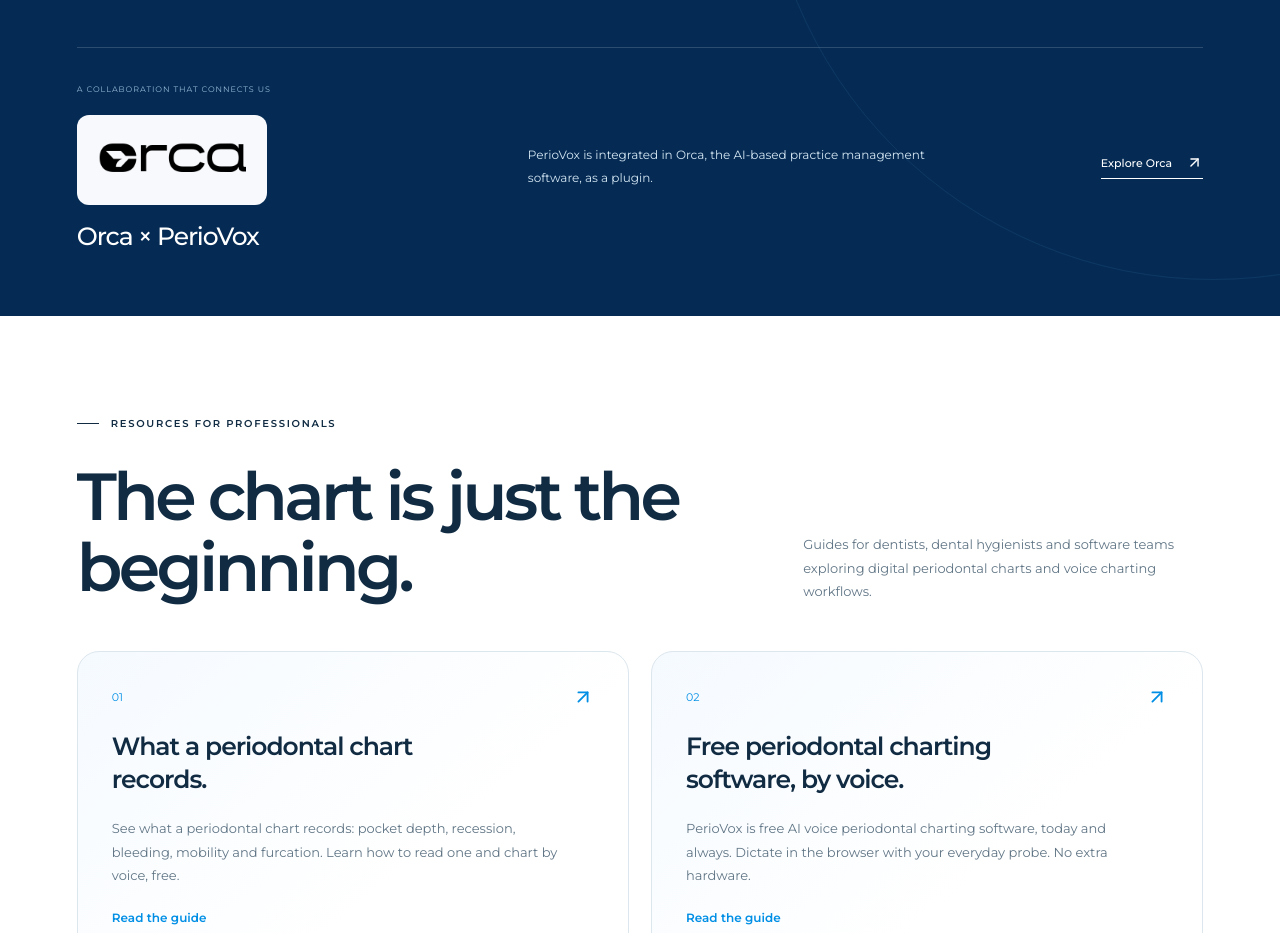
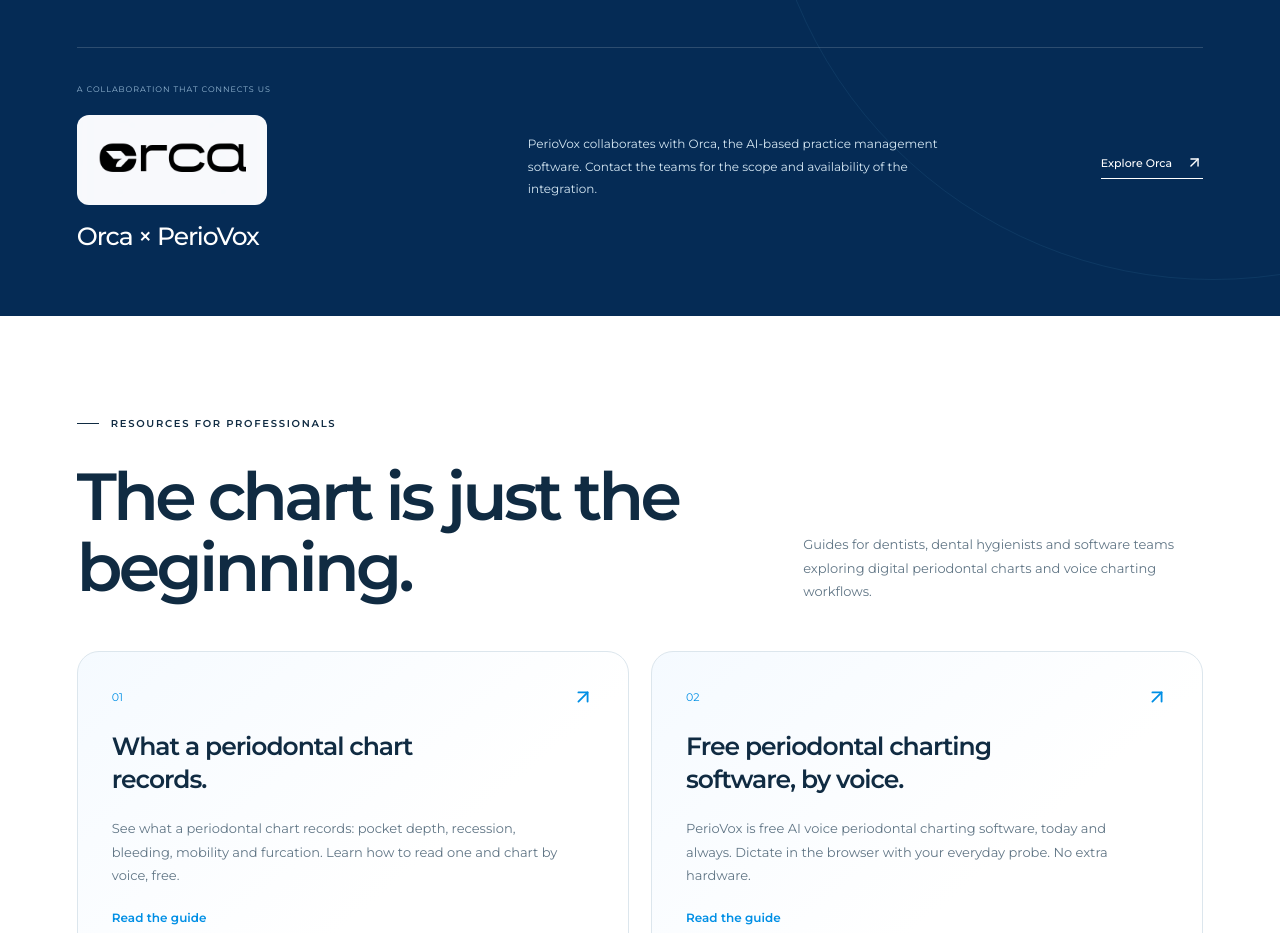
Before and after one commit to vicentefp-ops/PerioVox-Web-New, a React (Vite) app: page / in a window 1280 px wide. Shown: the part 10040-10973 px from the top of the page. Built offline with nearby package versions, Linux system fonts and the light colour scheme.

Commit message:
Qualify Orca availability without asserting an unverified release

```diff
--- a/src/translations.ts
+++ b/src/translations.ts
@@ -27,7 +27,7 @@ export const copy = {
   exportLabel:'AUDITORÍA E INVESTIGACIÓN',exportTitle:['Tus datos pueden','llegar más lejos.'],exportText:'Exporta tus periodontogramas en formato CSV para revisar casos, realizar auditorías y trabajar en proyectos de investigación.',exportNote:'Registros estructurados. Datos que puedes llevarte.',
   patientLabel:'EXPLICAR TAMBIÉN ES CUIDAR',patientTitle:['Del registro','a la conversación.'],patientText:'Los datos de la exploración, delante de los dos. Una referencia visual para explicar, preguntar y resolver dudas.',patientLink:'Descubre los informes para pacientes',
   emsLabel:'UNA CONFIANZA QUE NOS IMPULSA',emsTitle:'EMS ha confiado en PerioVox.',emsText:'PerioVox incorpora opciones de trabajo basadas en el protocolo Guided Biofilm Therapy de EMS. Una conexión entre registro periodontal y cuidado preventivo.',markets:'Protocolo GBT de EMS, disponible en determinados mercados.',gbtLink:'Conoce Guided Biofilm Therapy',
-  integrationLabel:'PARA EMPRESAS DE SOFTWARE DENTAL',integrationTitle:['Tu software.','Nuestra voz.'],integrationText:'PerioVox está preparado para integrarse con otros programas de gestión clínica. Incorpora el registro periodontal por voz como plugin y llévalo al entorno que tus usuarios ya conocen.',integrationCta:'Hablemos de integración',orcaLabel:'UNA COLABORACIÓN QUE NOS CONECTA',orcaTitle:'Orca × PerioVox',orca:'PerioVox está integrado en Orca, el software de gestión clínica basado en inteligencia artificial, como plugin.',orcaLink:'Conoce Orca',
+  integrationLabel:'PARA EMPRESAS DE SOFTWARE DENTAL',integrationTitle:['Tu software.','Nuestra voz.'],integrationText:'PerioVox está preparado para integrarse con otros programas de gestión clínica. Incorpora el registro periodontal por voz como plugin y llévalo al entorno que tus usuarios ya conocen.',integrationCta:'Hablemos de integración',orcaLabel:'UNA COLABORACIÓN QUE NOS CONECTA',orcaTitle:'Orca × PerioVox',orca:'PerioVox colabora con Orca, el software de gestión clínica basado en inteligencia artificial. Consulta con los equipos el alcance y la disponibilidad de la integración.',orcaLink:'Conoce Orca',
   faqLabel:'RESPUESTAS CLARAS',faqTitle:'Antes de empezar.',faq:[
    ['¿Qué es PerioVox?','PerioVox es una plataforma de registro periodontal por voz con inteligencia artificial para profesionales dentales. Convierte las medidas dictadas durante la exploración en un periodontograma digital estructurado.'],
    ['¿Es gratis? ¿Y lo seguirá siendo?','Sí. PerioVox es gratuito y seguirá siéndolo. Puedes crear tu cuenta y usar la plataforma sin comprar hardware adicional.'],
@@ -38,7 +38,7 @@ export const copy = {
    ['¿En qué idiomas puedo utilizarlo?','El dictado por voz entiende 97 idiomas. La interfaz de la aplicación está disponible en español, inglés y francés. La web está disponible en español e inglés.'],
    ['¿Puedo comparar visitas y generar informes?','Sí. PerioVox permite comparar periodontogramas de distintas visitas, revisar cambios, trabajar con los diagramas Lang e IDRA, generar informes para pacientes con acceso por QR y exportar registros en CSV.'],
    ['¿Dónde está disponible el protocolo GBT de EMS?','Las opciones basadas en el protocolo Guided Biofilm Therapy de EMS están disponibles en determinados mercados. La disponibilidad depende del país. El profesional decide y valida el protocolo adecuado para cada caso.'],
-   ['¿Puede incorporarse a un software de gestión de clínicas?','Sí. PerioVox está integrado en Orca como plugin. Esta web no anuncia una API pública de autoservicio. Escríbenos a info@periovox.ai para hablar de otra integración.']
+   ['¿Puede incorporarse a un software de gestión de clínicas?','PerioVox colabora con Orca para integrar el registro periodontal por voz. Consulta con los equipos el alcance y la disponibilidad. Esta web no anuncia una API pública de autoservicio. Escríbenos a info@periovox.ai para hablar de otra integración.']
   ],
   finalLabel:'LA PRÓXIMA EXPLORACIÓN PUEDE SER DIFERENTE',finalTitle:['Tu sonda ya está lista.','Tu voz también.'],finalText:'El registro periodontal por voz, al alcance de todos.',
   contact:'Hablemos',contactText:'¿Una duda, una idea o una propuesta? Estamos aquí.',whatsapp:'Contactar por WhatsApp',footerLine:'Diseñado por dentistas. Para profesionales de todo el mundo.',
@@ -69,7 +69,7 @@ export const copy = {
   exportLabel:'AUDITS & RESEARCH',exportTitle:['Your data can','go further.'],exportText:'Export periodontal charts as CSV to review cases, conduct audits and work on research projects.',exportNote:'Structured records. Data you can take with you.',
   patientLabel:'EXPLAINING IS PART OF CARING',patientTitle:['From the chart','to the conversation.'],patientText:'The findings, in front of you both. A visual reference to explain, ask questions and talk things through.',patientLink:'Explore patient reports',
   emsLabel:'TRUST THAT MOVES US FORWARD',emsTitle:'EMS has placed its trust in PerioVox.',emsText:'PerioVox includes workflow options based on the EMS Guided Biofilm Therapy protocol. Connecting periodontal records with preventive care.',markets:'EMS GBT protocol, available in selected markets.',gbtLink:'Explore Guided Biofilm Therapy',
-  integrationLabel:'FOR DENTAL SOFTWARE COMPANIES',integrationTitle:['Your software.','Our voice.'],integrationText:'PerioVox is ready to integrate with other practice management software. Add voice periodontal charting as a plugin and bring it into the environment your users already know.',integrationCta:'Let’s talk integration',orcaLabel:'A COLLABORATION THAT CONNECTS US',orcaTitle:'Orca × PerioVox',orca:'PerioVox is integrated in Orca, the AI-based practice management software, as a plugin.',orcaLink:'Explore Orca',
+  integrationLabel:'FOR DENTAL SOFTWARE COMPANIES',integrationTitle:['Your software.','Our voice.'],integrationText:'PerioVox is ready to integrate with other practice management software. Add voice periodontal charting as a plugin and bring it into the environment your users already know.',integrationCta:'Let’s talk integration',orcaLabel:'A COLLABORATION THAT CONNECTS US',orcaTitle:'Orca × PerioVox',orca:'PerioVox collaborates with Orca, the AI-based practice management software. Contact the teams for the scope and availability of the integration.',orcaLink:'Explore Orca',
   faqLabel:'CLEAR ANSWERS',faqTitle:'Before you begin.',faq:[
    ['What is PerioVox?','PerioVox is an AI voice periodontal charting platform for dental professionals. It turns measurements dictated during the exam into a structured digital periodontal chart.'],
    ['Is it free? Will it stay free?','Yes. PerioVox is free and always will be. Create your account and use the platform without buying additional hardware.'],
@@ -80,7 +80,7 @@ export const copy = {
    ['Which languages does PerioVox support?','Voice dictation understands 97 languages. The app interface is available in Spanish, English and French. The website is available in Spanish and English.'],
    ['Can I compare visits and generate reports?','Yes. Compare periodontal charts across visits, review changes, work with Lang and IDRA diagrams, generate patient reports with QR access and export records as CSV.'],
    ['Where is the EMS GBT protocol available?','Workflow options based on the EMS Guided Biofilm Therapy protocol are available in selected markets. Availability depends on the country. The clinician chooses and validates the appropriate protocol for each case.'],
-   ['Can it be included in dental practice software?','Yes. PerioVox is integrated in Orca as a plugin. This website does not advertise a public self-serve API. Contact info@periovox.ai to discuss another integration.']
+   ['Can it be included in dental practice software?','PerioVox collaborates with Orca on voice periodontal charting integration. Contact the teams for its scope and availability. This website does not advertise a public self-serve API. Contact info@periovox.ai to discuss another integration.']
   ],
   finalLabel:'YOUR NEXT EXAM CAN FEEL DIFFERENT',finalTitle:['Your probe is ready.','So is your voice.'],finalText:'Voice periodontal charting, within everyone’s reach.',
   contact:'Let’s talk',contactText:'A question, an idea or a proposal? We’re here.',whatsapp:'Contact us on WhatsApp',footerLine:'Designed by dentists. For dental professionals everywhere.',terms:'Terms of use',privacy:'Privacy',cookies:'Cookie policy',cookieSettings:'Cookie settings',disclaimer:'PerioVox is an informational support tool for professionals. It does not replace clinical judgment, diagnosis or treatment decisions.',play:'Play video',pause:'Pause video',probePause:'Pause probe animation',probePlay:'Resume probe animation',
```
